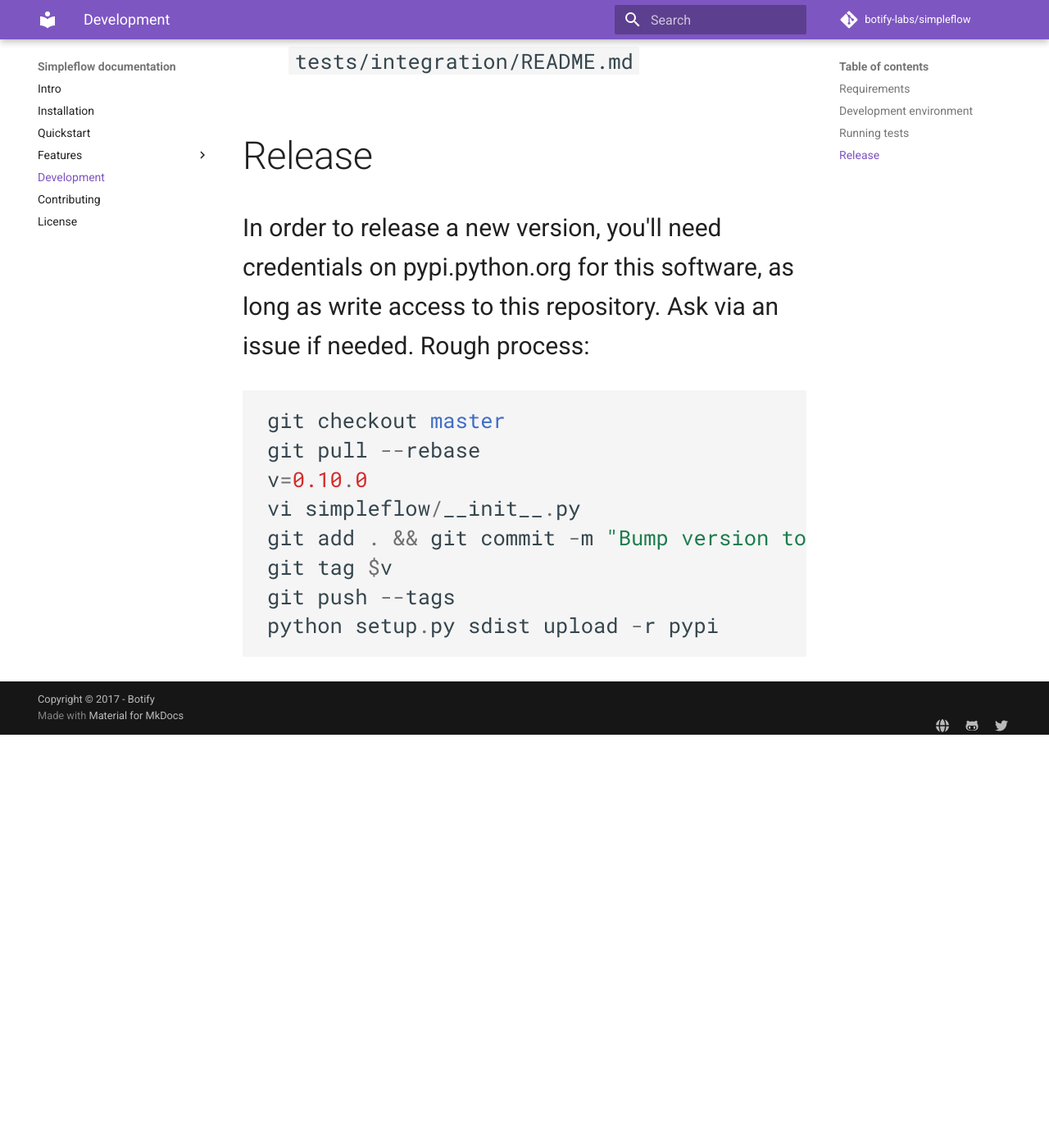
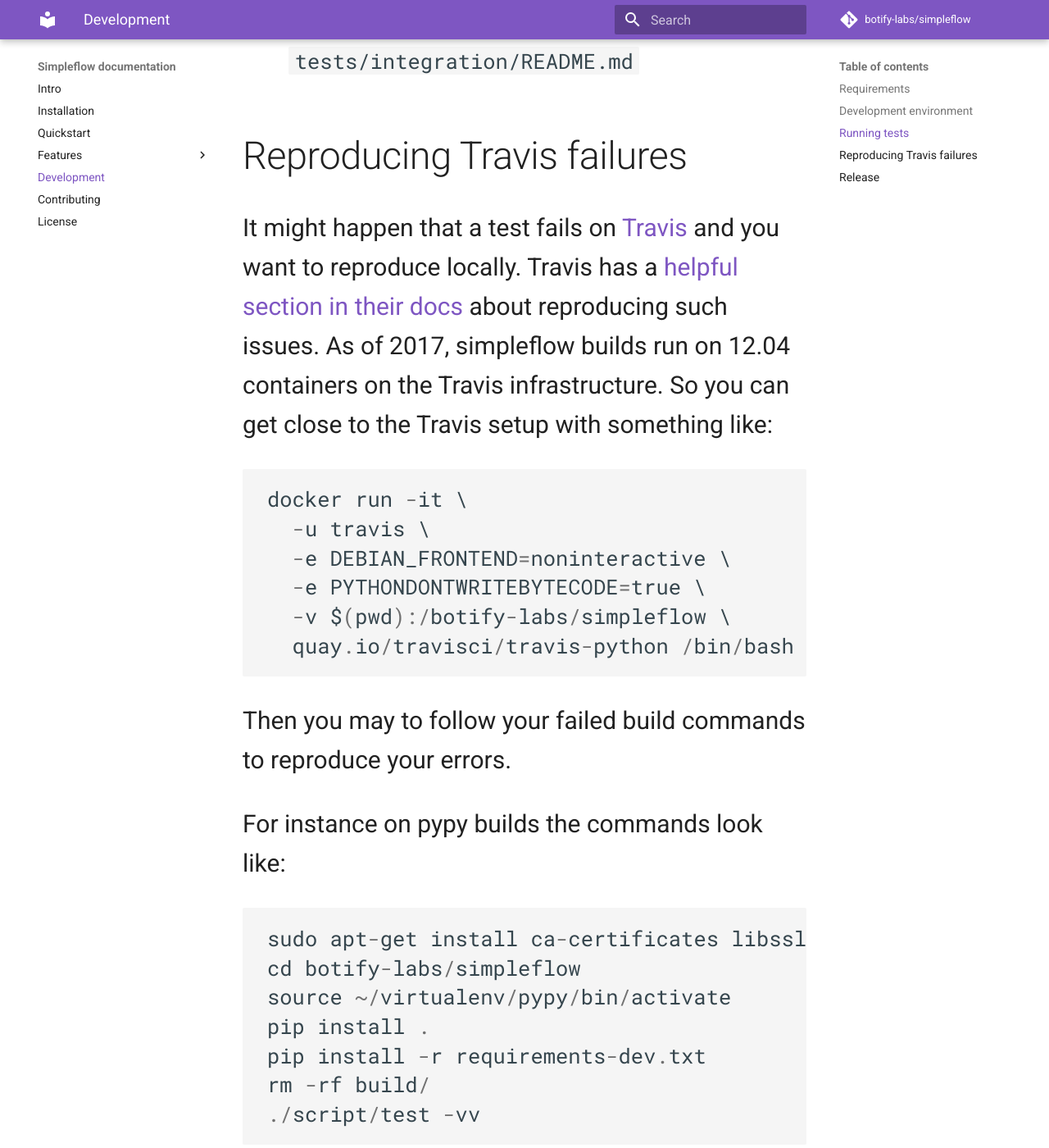
Before and after one commit to botify-labs/simpleflow, an MkDocs documentation site: the page built from docs/src/development.md, in a window 1280 px wide and 1400 px high, scrolled down 2800 px. Shown: the whole window at 82% size. Built offline with MkDocs 1.6.1 and Material for MkDocs 9.7.7, drawn with Linux system fonts in a browser that asks for light colours; comment, search, counter and statistics services are not loaded; old or Windows-style settings are respelled for this version of MkDocs; before the commit the page ends 3696 px from its top, so only the background shows below that.

Commit message:
Add doc section about reproducing travis failures [skip ci]

```diff
--- a/docs/src/development.md
+++ b/docs/src/development.md
@@ -52,6 +52,34 @@ simpleflow during tests:
   `tests/integration/README.md`
 
 
+Reproducing Travis failures
+---------------------------
+
+It might happen that a test fails on [Travis](https://travis-ci.org/botify-labs/simpleflow)
+and you want to reproduce locally. Travis has a [helpful section in their docs](https://docs.travis-ci.com/user/common-build-problems/#Running-a-Container-Based-Docker-Image-Locally)
+about reproducing such issues. As of 2017, simpleflow builds run on 12.04 containers on
+the Travis infrastructure. So you can get close to the Travis setup with something like:
+
+    docker run -it \
+      -u travis \
+      -e DEBIAN_FRONTEND=noninteractive \
+      -e PYTHONDONTWRITEBYTECODE=true \
+      -v $(pwd):/botify-labs/simpleflow \
+      quay.io/travisci/travis-python /bin/bash
+
+Then you may to follow your failed build commands to reproduce your errors.
+
+For instance on pypy builds the commands look like:
+
+    sudo apt-get install ca-certificates libssl1.0.0
+    cd botify-labs/simpleflow
+    source ~/virtualenv/pypy/bin/activate
+    pip install .
+    pip install -r requirements-dev.txt
+    rm -rf build/
+    ./script/test -vv
+
+
 Release
 -------
 
```
